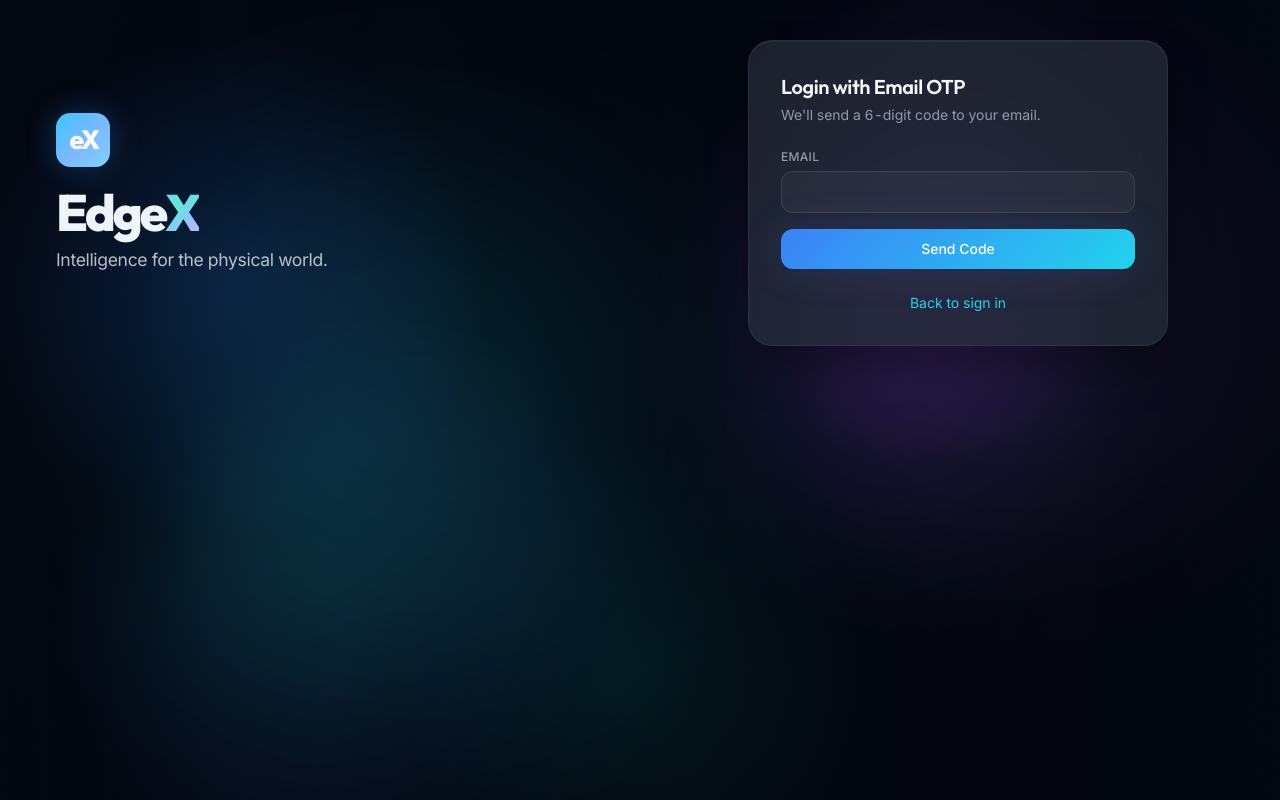
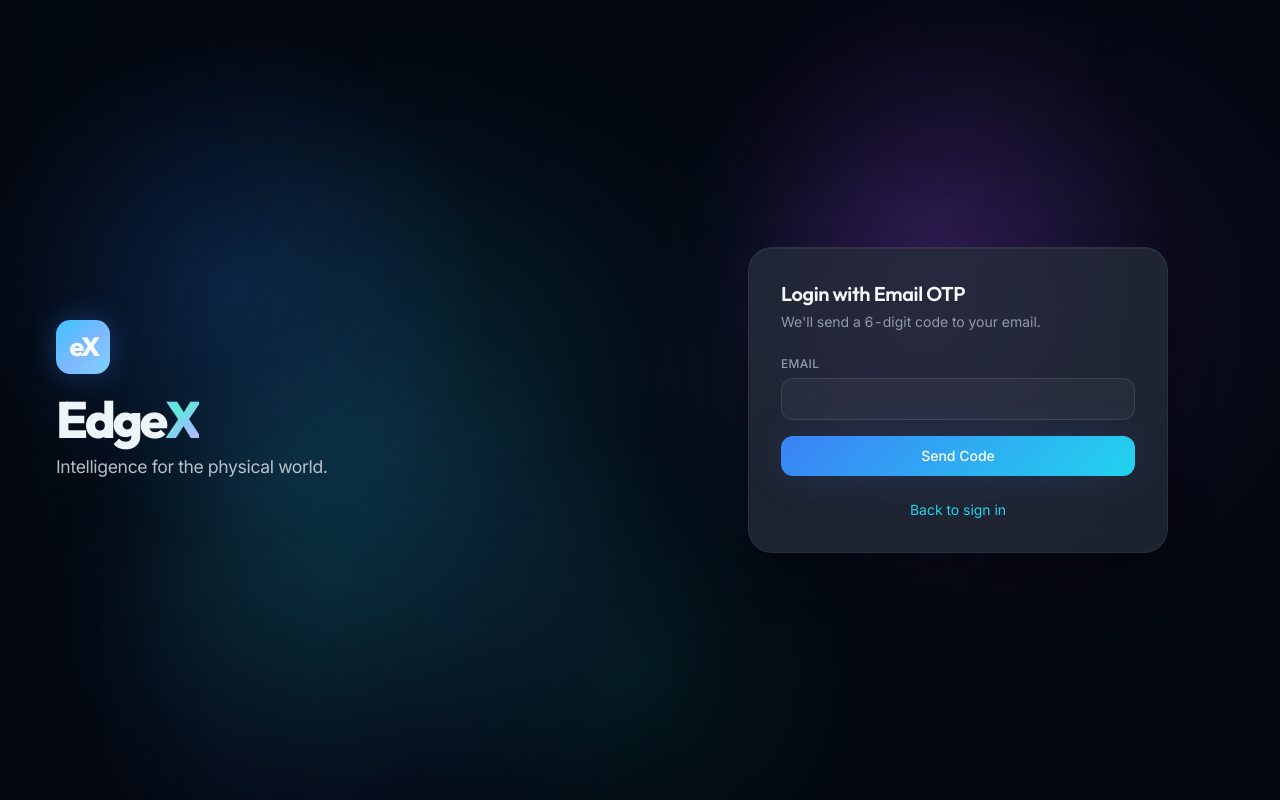
Before and after one commit to Vivekgandavaram/edgex-platform, a React (Vite) app in the folder edge-monitoring/frontend/: page /otp-login in a window 1280 px wide. Built offline with nearby package versions, Linux system fonts and the light colour scheme; no server answers; the HTML template or start-up script is replaced by a standard one.

Commit message:
Fix vertical centering on auth pages using grid instead of nested flex heights

```diff
--- a/edge-monitoring/frontend/src/pages/auth/AuthShell.jsx
+++ b/edge-monitoring/frontend/src/pages/auth/AuthShell.jsx
@@ -3,7 +3,7 @@
 export default function AuthShell({ children }) {
   return (
     <div className="auth-shell flex min-h-screen w-full flex-col bg-base text-ink">
-      <div className="auth-shell-frame relative flex w-full flex-1 overflow-hidden">
+      <div className="auth-shell-frame relative grid w-full flex-1 overflow-hidden">
         <div aria-hidden className="pointer-events-none absolute inset-0 z-0 overflow-hidden">
           <div className="auth-bg-blur auth-bg-blur-left" />
           <div className="auth-bg-blur auth-bg-blur-right" />
@@ -12,7 +12,7 @@
           <div className="noise-overlay absolute inset-0 opacity-25" />
         </div>
 
-        <div className="relative z-10 flex h-full w-full flex-col lg:flex-row">
+        <div className="relative z-10 flex w-full flex-col lg:flex-row">
           <div className="flex flex-1 items-center justify-center lg:justify-start lg:pl-14">
             <div className="brand-panel mt-10 lg:mt-0">
               <div className="brand-mark">
```
